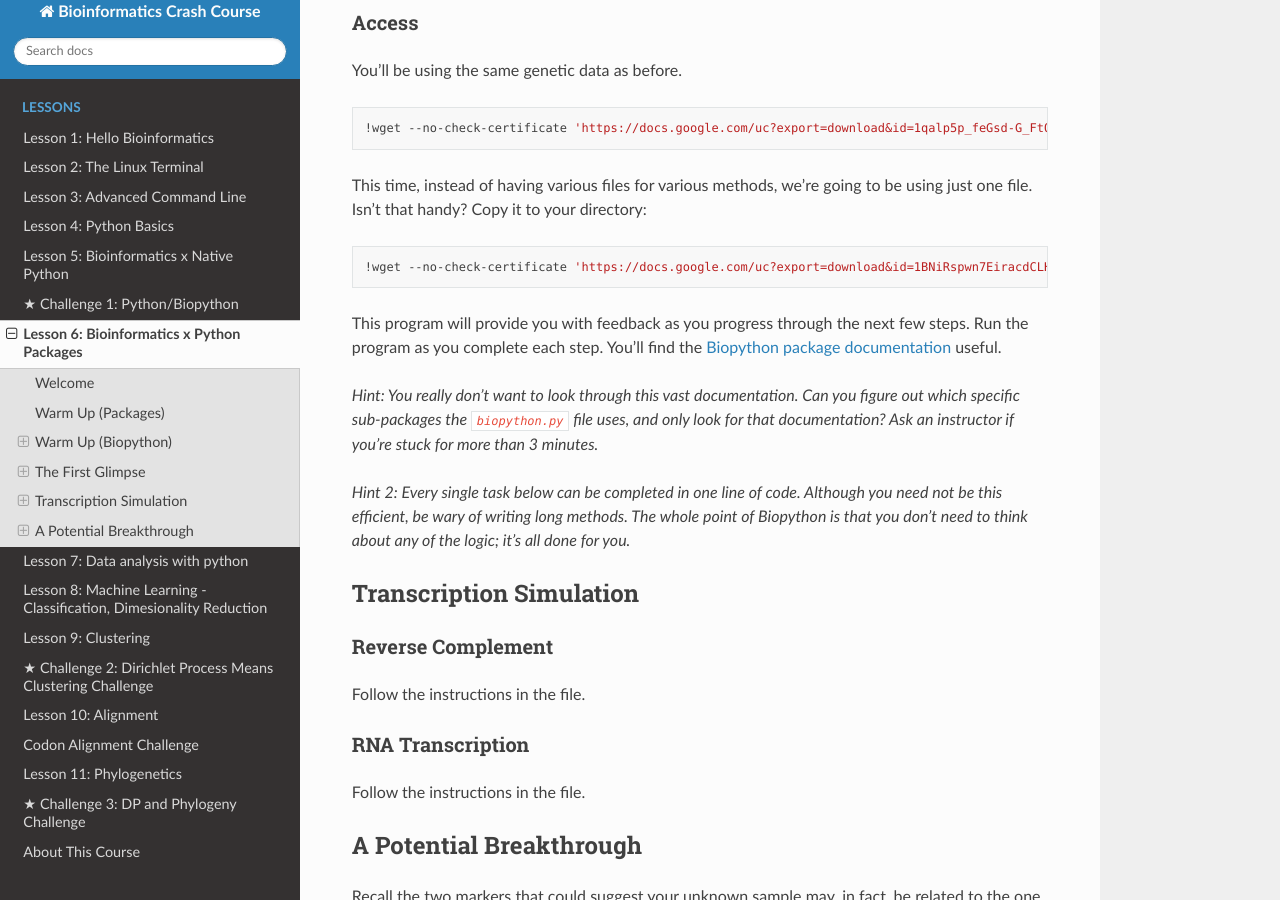
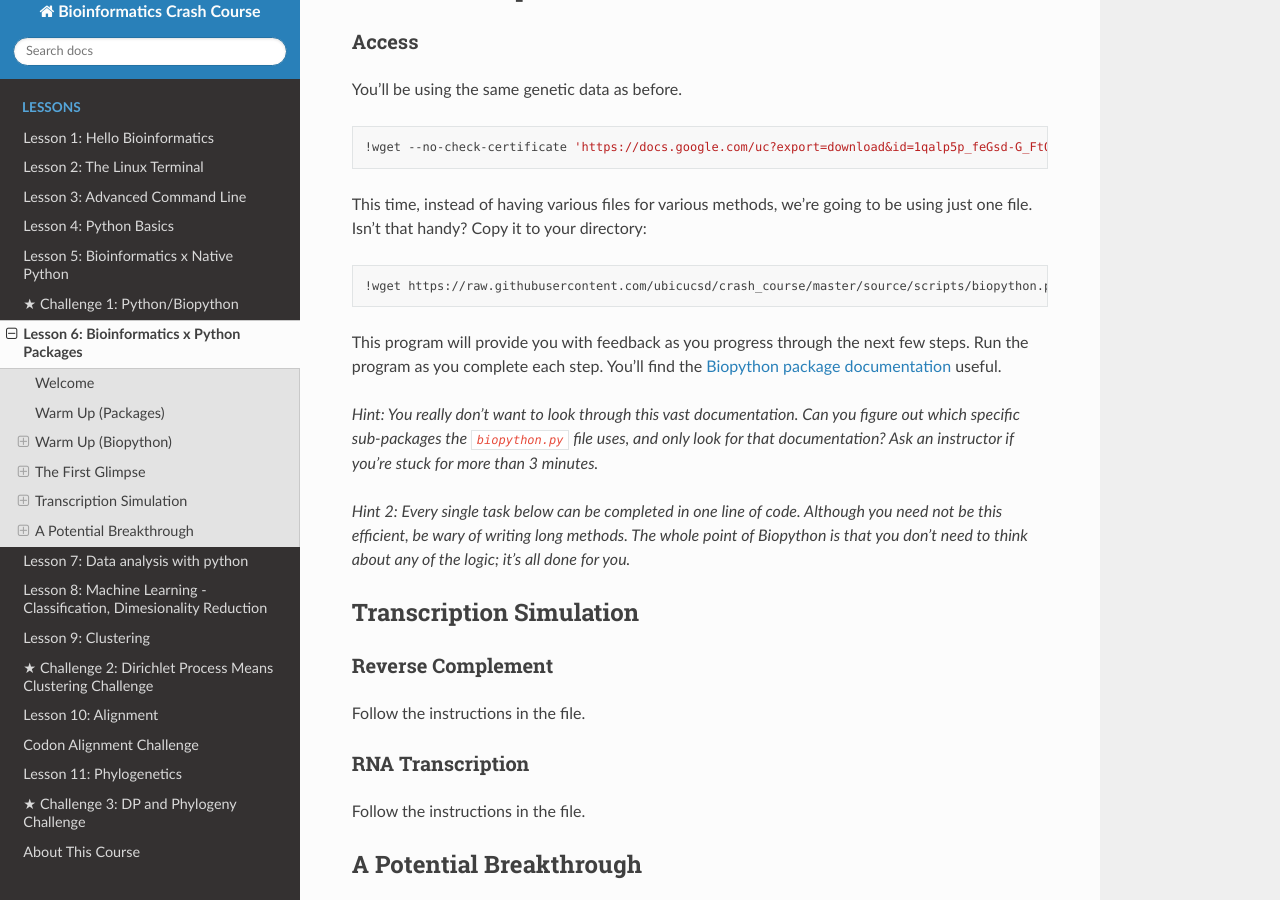
Before and after one commit to ubicucsd/crash_course, a Sphinx documentation site: the page built from source/6.2_BiopythonV2.md, in a window 1280 px wide and 900 px high, scrolled down 1867 px. Built offline with Sphinx 7.4.7 and the Read the Docs theme 2.0.0, drawn with Linux system fonts in a browser that asks for light colours; some of the changed text lies outside the part shown.

Commit message:
Exercise and Recording updated

````diff
--- a/source/6.2_BiopythonV2.md
+++ b/source/6.2_BiopythonV2.md
@@ -1,4 +1,9 @@
 # Lesson 6: Bioinformatics x Python Packages
+
+<details>
+ <summary>Recording from 2020</summary>
+  https://drive.google.com/file/d/1-WxYMeo-SRU_IcOli_aE-WfE3ALmBw2M/view?usp=sharing
+</details>
 
 ## Welcome
 
@@ -64,7 +69,7 @@
 ```
 This time, instead of having various files for various methods, we're going to be using just one file. Isn't that handy? Copy it to your directory:
 ```shell
-!wget --no-check-certificate 'https://docs.google.com/uc?export=download&id=1BNiRspwn7EiracdCLHy6mtwhnl3NTu-F' -O biopythonExercise.py
+!wget https://raw.githubusercontent.com/ubicucsd/crash_course/master/source/scripts/biopython.py -O biopythonExercise.py
 ```
 
 This program will provide you with feedback as you progress through the next few steps. Run the program as you complete each step. You'll find the [Biopython package documentation](http://biopython.org/DIST/docs/api/) useful.
````
